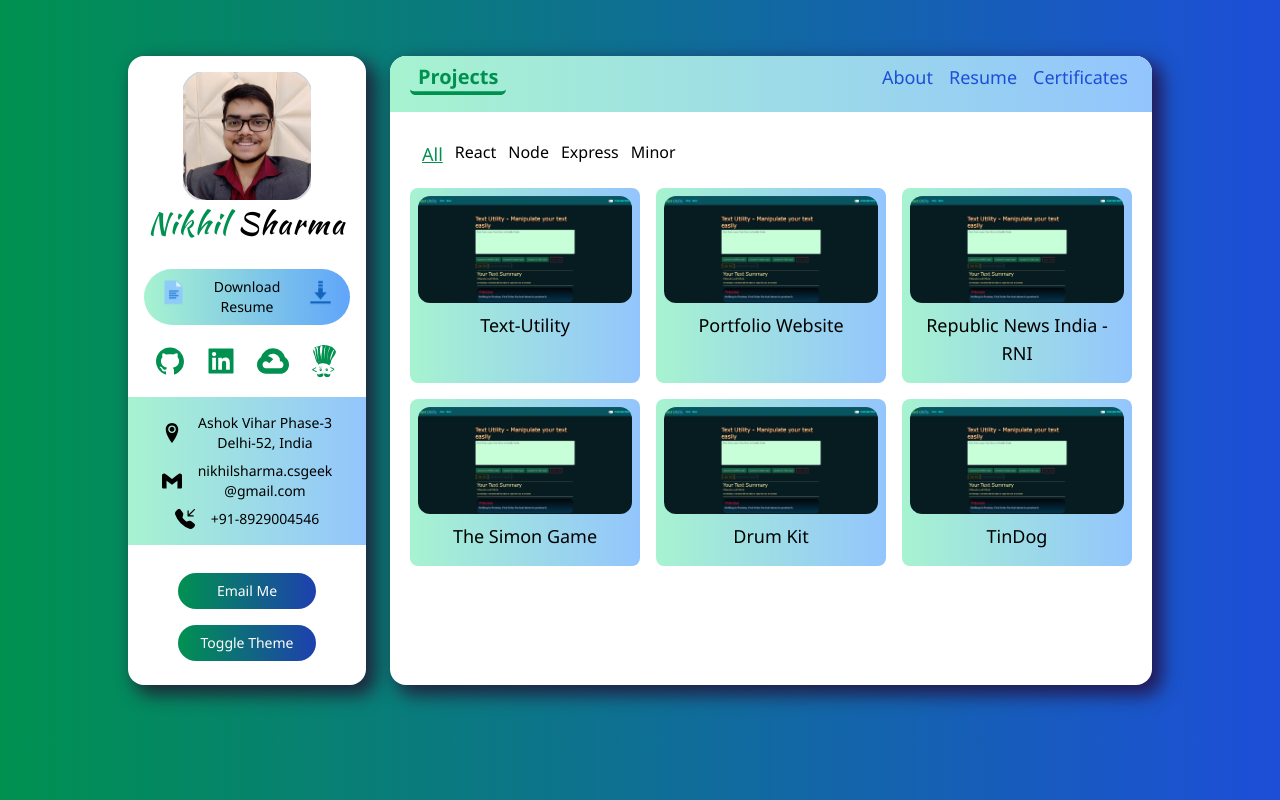
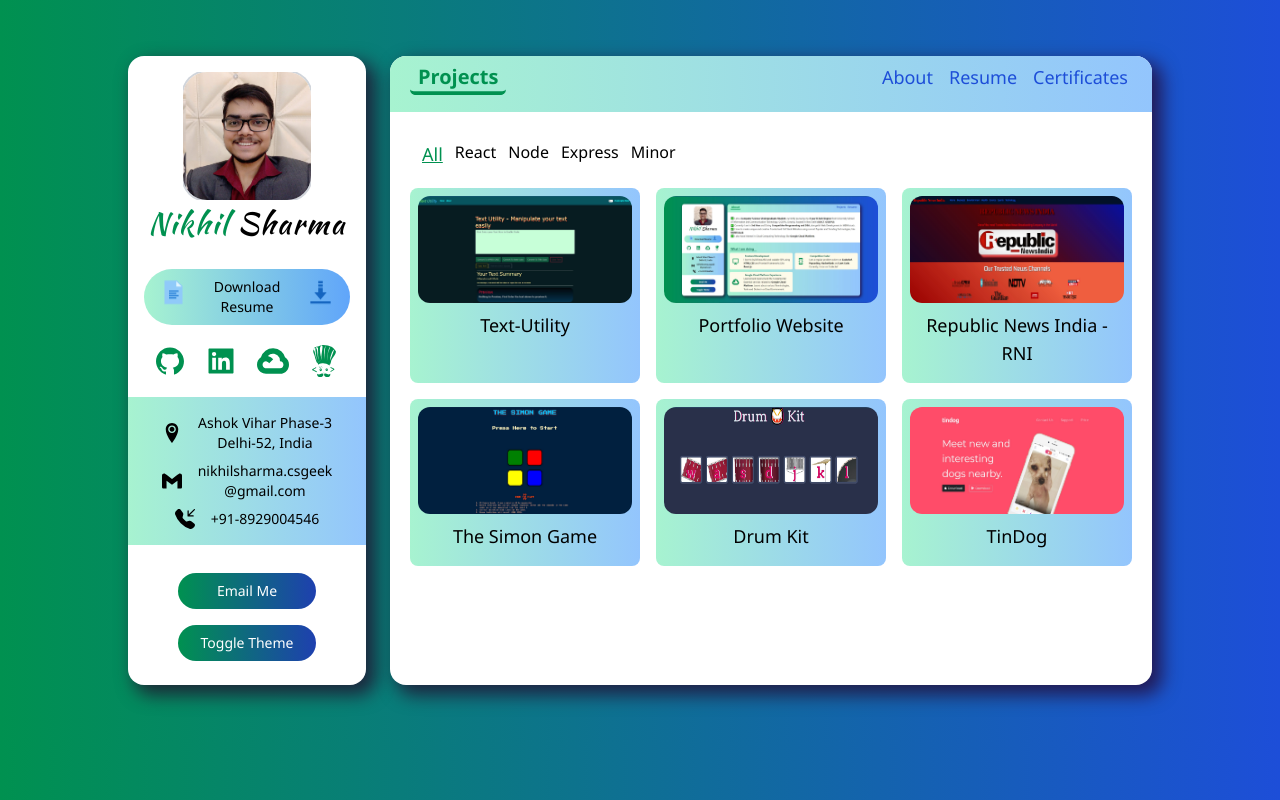
Before and after one commit to nikhilsharma-github/portfolio, a Next.js app: page /projects in a window 1280 px wide. Built offline with nearby package versions, Linux system fonts and the light colour scheme.

Commit message:
4th commit regarding production image error, but solved this time maybe

```diff
--- a/components/ProjectCard.tsx
+++ b/components/ProjectCard.tsx
@@ -8,7 +8,7 @@ import Image from 'next/image';
 import {motion} from 'framer-motion'
 import { fadeInUp, stagger } from "../animations";
 
-
+import k from '../public/images/Portfolio.jpg';
 let imgval="";
 
 
@@ -86,7 +86,8 @@ const ProjectCard: FunctionComponent<{
         // src={i1}
         // src={`/../public/images/${image_path}.jpg`}
         // src={imgval}
-        src="/images/TextUtility.jpg"
+        // src="/images/TextUtility.jpg"
+        src={image_path}
 
         alt={name}
         className="cursor-pointer  rounded-xl"
@@ -115,14 +116,14 @@ const ProjectCard: FunctionComponent<{
 
 
             <Image
-              // src={image_path}
+              src={image_path}
               // src={require(`${image_path}`)}
               // src={require(image_path)}
               // src={require('images/' + image_path + '.jpg')}
               // src={i1}
               // src={`/../public/images/${image_path}.jpg`}
               // src={imgval}
-              src="/images/TinDog.jpg"
+              // src="/images/TinDog.jpg"
               alt={name}
               className="rounded-xl mx-2 my-2  "
               width="400"
--- a/data.ts
+++ b/data.ts
@@ -6,6 +6,8 @@ import { RiComputerLine } from "react-icons/ri";
 import { MdDeveloperMode } from "react-icons/md";
 import { BsCircleFill } from "react-icons/bs";
 import {VscServerProcess} from "react-icons/vsc";
+import im from './public/images/DrumKit.jpg'
+
 
 
 // import { AiOutlineAntDesign, AiOutlineApi } from "react-icons/ai";
@@ -147,7 +149,8 @@ export const projects:IProject[] =[
      id:1,
      name:"Text-Utility",
      description:"A React Based App for Text Manipulation. We Can Modify our Text as we want, like converting the textintoUPPERCASE, lower‐case, camelCase,etc.",
-     image_path:"TextUtility",
+     image_path:"/images/TextUtility.JPG",
+    //  image_path:"./public/images/DrumKit.jpg",
      deployed_url:"https://nikhilsharma-github.github.io/Text-Utility/#/Text-Utility/",
      github_url:"https://github.com/nikhilsharma-github/Text-Utility",
      category:["React"],
@@ -157,9 +160,9 @@ export const projects:IProject[] =[
     {id:2,
       name:"Portfolio Website",
       description:"This Website is Created using Next.js, tailwind and TypeScript and a lot of Efforts in its UI and Responsiveness. ",
-      image_path:"Portfolio",
-      deployed_url:"",
-      github_url:"",
+      image_path:"/images/Portfolio.JPG",
+      deployed_url:"https://portfolio-nikhilsharma-github.vercel.app/",
+      github_url:"https://github.com/nikhilsharma-github/portfolio",
       category:["React"],
       key_techs:["React","Next.js","Tailwind","Typescript"]
 
@@ -167,7 +170,7 @@ export const projects:IProject[] =[
     {id:3,
       name:"Republic News India - RNI",
       description:"A react based app which shows latest news, fetched from newsAPI.org, and presents it in a better way with refreshing UI, mainly used Bootstrap, API and react",
-      image_path:"NewsApp",
+      image_path:"/images/NewsApp.JPG",
       deployed_url:"https://republic-news-india.herokuapp.com/Home",
       github_url:"https://github.com/nikhilsharma-github/NewsAppRNI",
       category:["React"],
@@ -178,7 +181,7 @@ export const projects:IProject[] =[
     id:4,
      name:"The Simon Game",
      description:"A simple HTML, CSS and JS based Console Game in which one must remember the older patterns to reach next levels",
-     image_path:"Simon",
+     image_path:"/images/Simon.JPG",
      deployed_url:"https://nikhilsharma-github.github.io/Simon_Game/",
      github_url:"https://github.com/nikhilsharma-github/Simon_Game",
      category:["Minor"],
@@ -189,7 +192,7 @@ export const projects:IProject[] =[
     id:5,
      name:"Drum Kit",
      description:"A simple HTML, CSS and JS based Music Generating Console Game in which Various Instruments gets played when Clicked",
-     image_path:"DrumKit",
+     image_path:"/images/DrumKit.JPG",
      deployed_url:"https://nikhilsharma-github.github.io/DrumKit/",
      github_url:"https://github.com/nikhilsharma-github/DrumKit",
      category:["Minor"],
@@ -200,7 +203,7 @@ export const projects:IProject[] =[
     id:6,
      name:"TinDog",
      description:"Tinder for Dogs, Simple Website Created using HTML and CSS only.",
-     image_path:"TinDog",
+     image_path:"/images/TinDog.JPG",
      deployed_url:"https://nikhilsharma-github.github.io/TinDog/",
      github_url:"https://github.com/nikhilsharma-github/TinDog",
      category:["Minor"],
```
